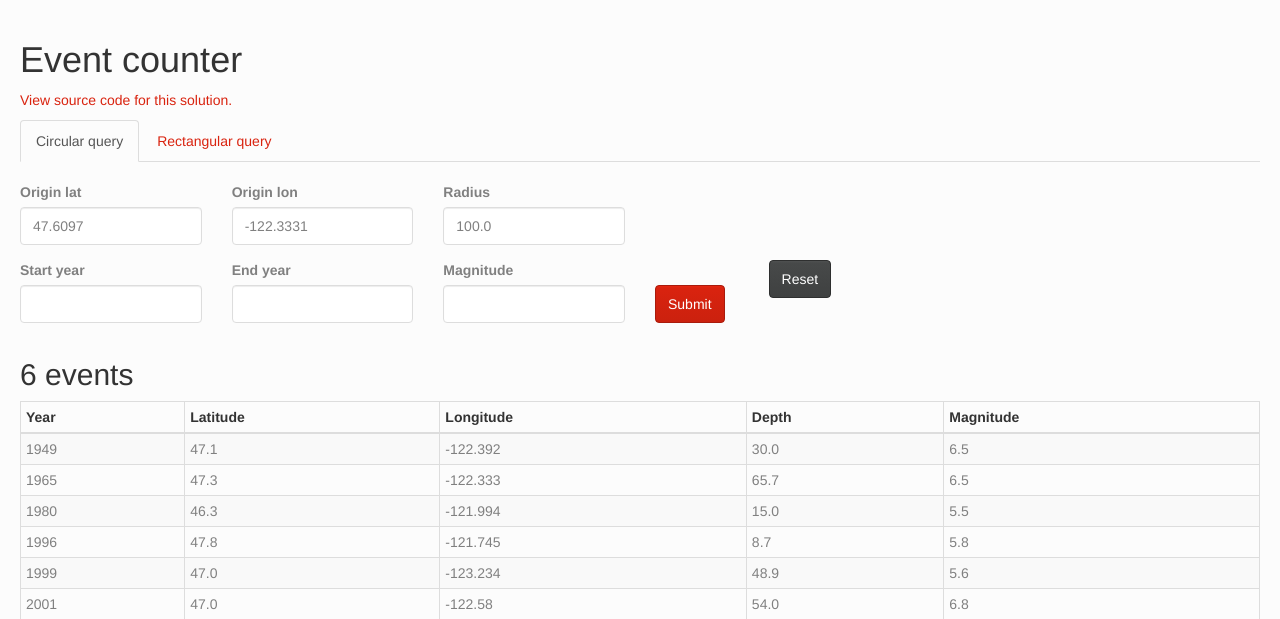
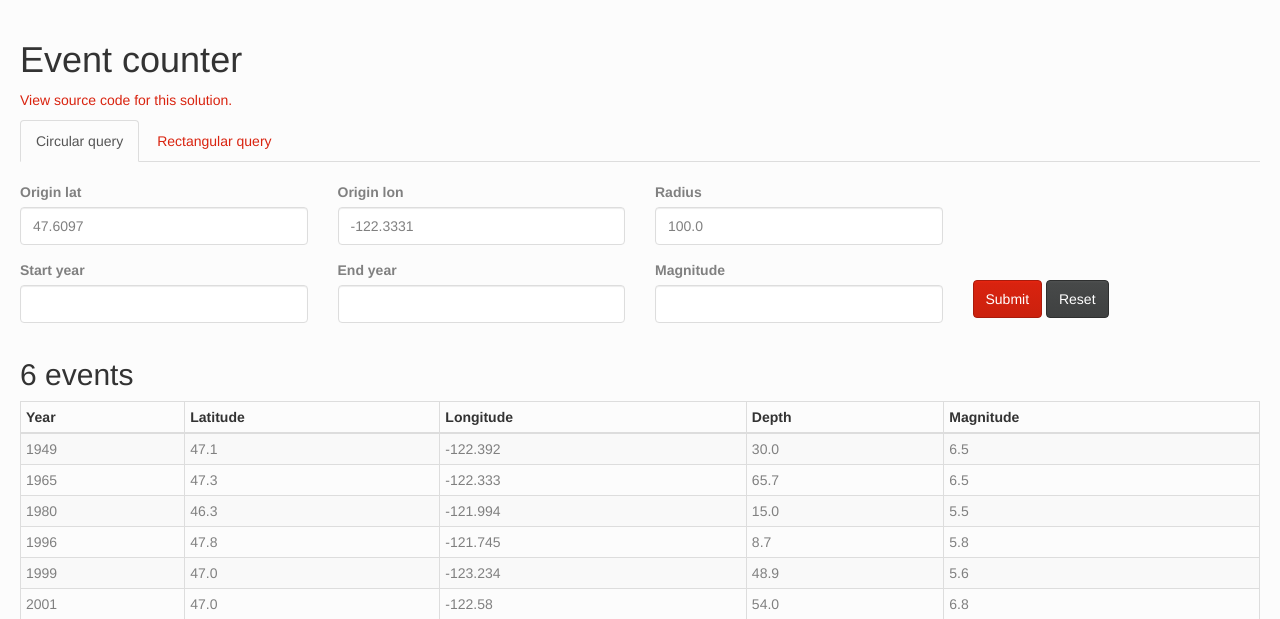
Before and after one commit to minism/uo-sciprog, a Flask app: page /1/ in a window 1280 px wide. Shown: the part 42-661 px from the top of the page. Run offline with Flask 2, Linux system fonts and the light colour scheme; some libraries are stand-ins or nearby versions.

Commit message:
improve form

```diff
--- a/templates/partials/event_form.html
+++ b/templates/partials/event_form.html
@@ -12,21 +12,21 @@
   <div class="row tab-content">
     <br>
     <div class="tab-pane {% if params.cq %}active{% else %}{% endif %}" id="circular">
-      <div class="col-xs-2">
+      <div class="col-xs-3">
         <div class="form-group">
           <label>Origin lat</label>
           <input type="text" class="form-control" name="olat"
                  value="{{params.origin_latitude|default("", True)}}">
         </div>
       </div>
-      <div class="col-xs-2">
+      <div class="col-xs-3">
         <div class="form-group">
           <label>Origin lon</label>
           <input type="text" class="form-control" name="olon"
                  value="{{params.origin_longitude|default("", True)}}">
         </div>
       </div>
-      <div class="col-xs-2">
+      <div class="col-xs-3">
         <div class="form-group">
           <label>Radius</label>
           <input type="text" class="form-control" name="r"
@@ -36,28 +36,28 @@
     </div>
 
     <div class="tab-pane {% if not params.cq %}active{% else %}{% endif %}" id="rectangular">
-      <div class="col-xs-2">
+      <div class="col-xs-3">
         <div class="form-group">
           <label>Lat 1</label>
           <input type="text" class="form-control" name="slat"
                  value="{{params.start_latitude|default("", True)}}">
         </div>
       </div>
-      <div class="col-xs-2">
+      <div class="col-xs-3">
         <div class="form-group">
           <label>Lon 1</label>
           <input type="text" class="form-control" name="slon"
                  value="{{params.start_longitude|default("", True)}}">
         </div>
       </div>
-      <div class="col-xs-2">
+      <div class="col-xs-3">
         <div class="form-group">
           <label>Lat 2</label>
           <input type="text" class="form-control" name="elat"
                  value="{{params.end_latitude|default("", True)}}">
         </div>
       </div>
-      <div class="col-xs-2">
+      <div class="col-xs-3">
         <div class="form-group">
           <label>Lon 2</label>
           <input type="text" class="form-control" name="elon"
@@ -68,38 +68,31 @@
   </div> <!-- Row -->
 
   <div class="row">
-    <div class="col-xs-2">
+    <div class="col-xs-3">
       <div class="form-group">
         <label>Start year</label>
         <input type="text" class="form-control" name="s"
                value="{{params.start_year|default("", True)}}">
       </div>
     </div>
-    <div class="col-xs-2">
+    <div class="col-xs-3">
       <div class="form-group">
         <label>End year</label>
         <input type="text" class="form-control" name="e"
                value="{{params.end_year|default("", True)}}">
       </div>
     </div>
-    <div class="col-xs-2">
+    <div class="col-xs-3">
       <div class="form-group">
         <label>Magnitude</label>
         <input type="text" class="form-control" name="m"
                value="{{params.threshold|default("", True)}}">
       </div>
     </div>
-    <div class="col-xs-1">
-      <div class="form-group">
-        <label>&nbsp;</label>
-        <input type="submit" class="btn btn-primary">
-      </div>
-    </div>
-    <div class="col-xs-1">
-      <div class="form-group">
-        <label>&nbsp;</label>
-        <a href="/1/" class="btn btn-default">Reset</a>
-      </div>
+    <div class="col-xs-3">
+      <br>
+      <input type="submit" class="btn btn-primary">
+      <a href="/1/" class="btn btn-default">Reset</a>
     </div>
   </div>
   <input type="hidden" id="cq" name="cq"
```
